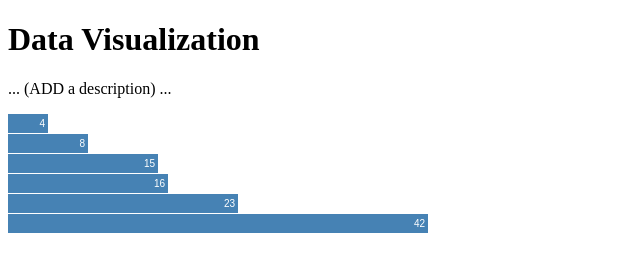
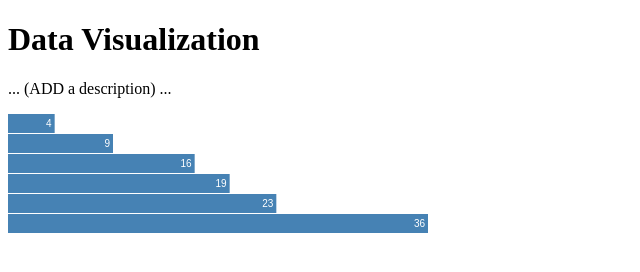
Before and after one commit to sejaldua/data-viz, a plain HTML site: page d3_files/demo_d3.html in a window 1280 px wide. Shown: the whole page, without its empty margins (0-640 px from the left). Drawn offline with Linux system fonts and the light colour scheme.

Commit message:
recreated using d3 without hard-coding

```diff
--- a/d3_files/demo_d3.html
+++ b/d3_files/demo_d3.html
@@ -22,32 +22,38 @@
     <h1>Data Visualization</h1>
     <p>... (ADD a description) ...</p>
 
-    <svg class="chart" width="420" height="120">
-      <g transform="translate(0,0)">
-        <rect width="40" height="19"></rect>
-        <text x="37" y="9.5" dy=".35em">4</text>
-      </g>
-      <g transform="translate(0,20)">
-        <rect width="80" height="19"></rect>
-        <text x="77" y="9.5" dy=".35em">8</text>
-      </g>
-      <g transform="translate(0,40)">
-        <rect width="150" height="19"></rect>
-        <text x="147" y="9.5" dy=".35em">15</text>
-      </g>
-      <g transform="translate(0,60)">
-        <rect width="160" height="19"></rect>
-        <text x="157" y="9.5" dy=".35em">16</text>
-      </g>
-      <g transform="translate(0,80)">
-        <rect width="230" height="19"></rect>
-        <text x="227" y="9.5" dy=".35em">23</text>
-      </g>
-      <g transform="translate(0,100)">
-        <rect width="420" height="19"></rect>
-        <text x="417" y="9.5" dy=".35em">42</text>
-      </g>
-    </svg>
+    <svg class="chart"></svg>
+    <script>
+    data = [4, 9, 16, 19, 23, 36];
 
+    var width = 420,
+      barheight = 20;
+
+    /* set dims for chart */
+    var chart = d3.select(".chart")
+      .attr("width", width)
+      .attr("height", barheight * data.length);
+
+    var x = d3.scaleLinear()
+      .domain([0, d3.max(data)])
+      .range([0, width]);
+
+      /* data binding stage, clustering a group of things together */
+    var bar = chart.selectAll("g")
+      .data(data)
+    .enter().append("g")
+      .attr("transform", function(d, i){return "translate(0," + (i * barheight) + ")"; });
+
+    bar.append("rect")
+      .attr("height", barheight - 1)
+      .attr("width", function(d) {return x(d)});
+
+    bar.append("text")
+      .attr("x", function(d) {return x(d) - 3;})
+      .attr("y", barheight / 2)
+      .attr("dominant-baseline", "middle")
+      .text(function(d) {return d});
+
+    </script>
   </body>
 </html>
```
